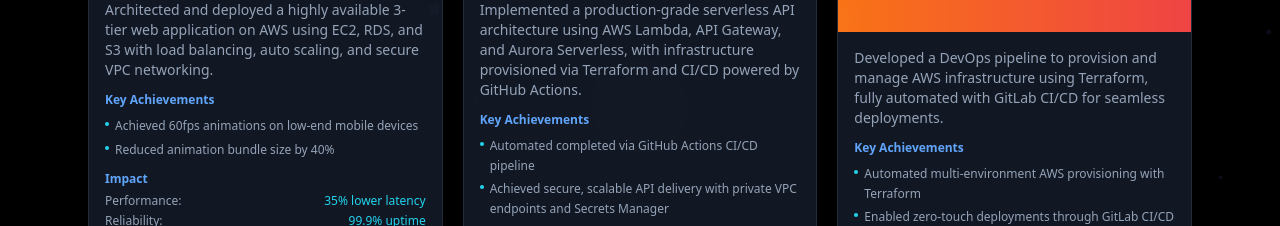
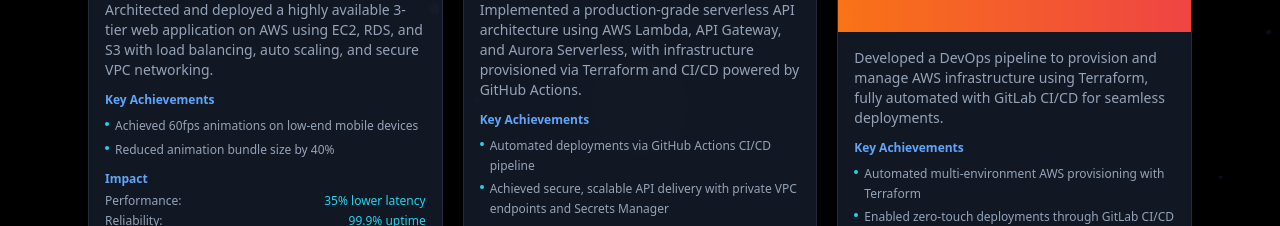
Before and after one commit to praveen28-devops/heypraveen-portfolio, a React (Vite) app: page / in a window 1280 px wide. Shown: the part 5300-5526 px from the top of the page. Built offline with nearby package versions, Linux system fonts and the light colour scheme; the HTML template or start-up script is replaced by a standard one.

Commit message:
some change

```diff
--- a/src/components/Projects_fixed.tsx
+++ b/src/components/Projects_fixed.tsx
@@ -151,7 +151,7 @@ const Projects = () => {
       icon: Monitor,
       technologies: ["Lambda", "API Gateway", "Terraform", "GitHub Actions"],
       highlights: [
-        "Automated completed via GitHub Actions CI/CD pipeline",
+        "Automated deployments via GitHub Actions CI/CD pipeline",
         "Achieved secure, scalable API delivery with private VPC endpoints and Secrets Manager",
       ],
       metrics: {
```
